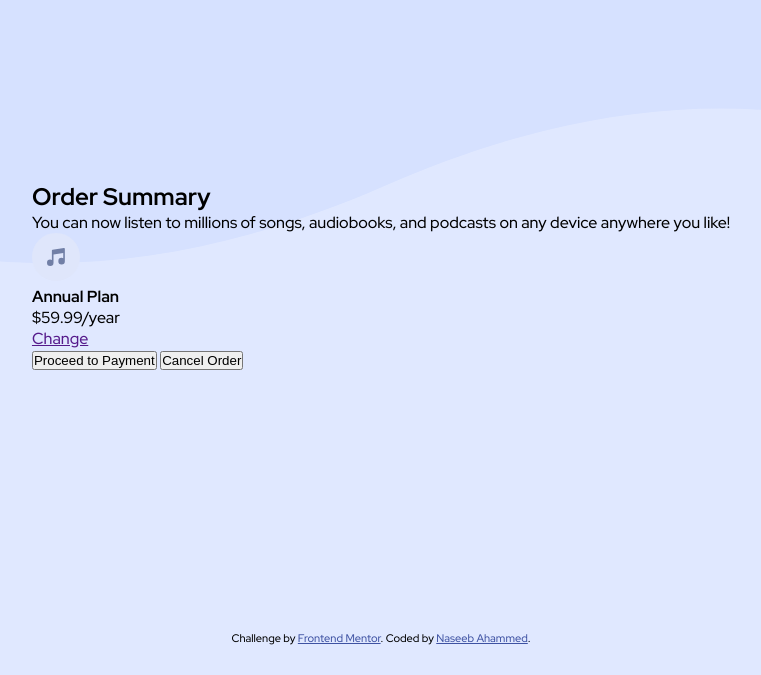
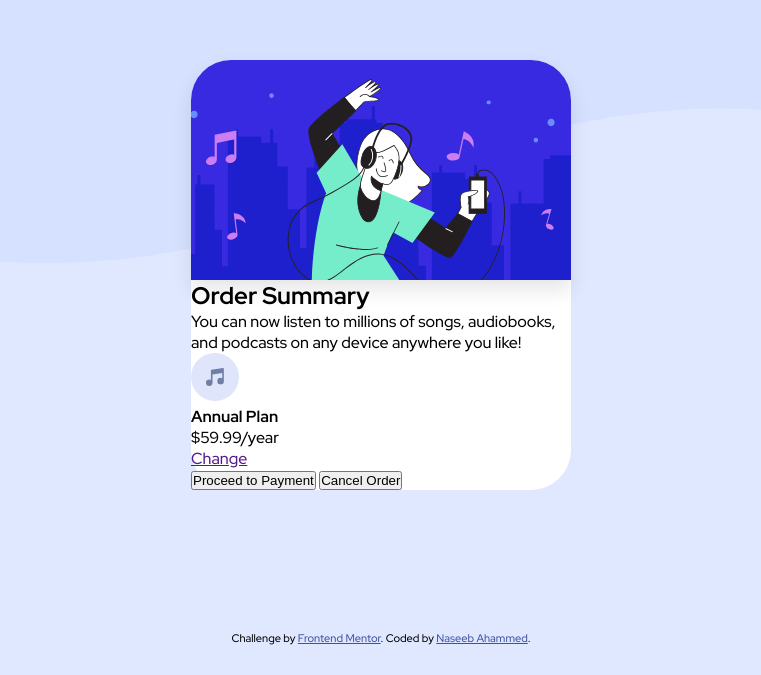
Before and after one commit to naseebahammed/order_summary_card, a website: page index.html in a window 1280 px wide. Shown: the part 125-800 px from the top of the page, without its empty margins (259-1020 px from the left). Drawn offline with Linux system fonts and the light colour scheme.

Commit message:
Card header styled

```diff
--- a/assets/scss/style.scss
+++ b/assets/scss/style.scss
@@ -20,3 +20,21 @@
   align-items: center;
   flex-direction: column;
 }
+
+
+.card {
+  background-color: #fff;
+  width: 380px !important;
+  border-radius: 40px;
+
+  &__img {
+    background-image: url("../images/illustration-hero.svg");
+    background-clip: cover;
+    background-repeat: no-repeat;
+    background-position: center;
+    height: 220px;
+    border-top-left-radius: 40px;
+    border-top-right-radius: 40px;
+    box-shadow: 0px 10px 20px rgba(0, 0, 0, 0.1);
+  }
+}
```
Also changed, not shown: assets/css/style.css.
